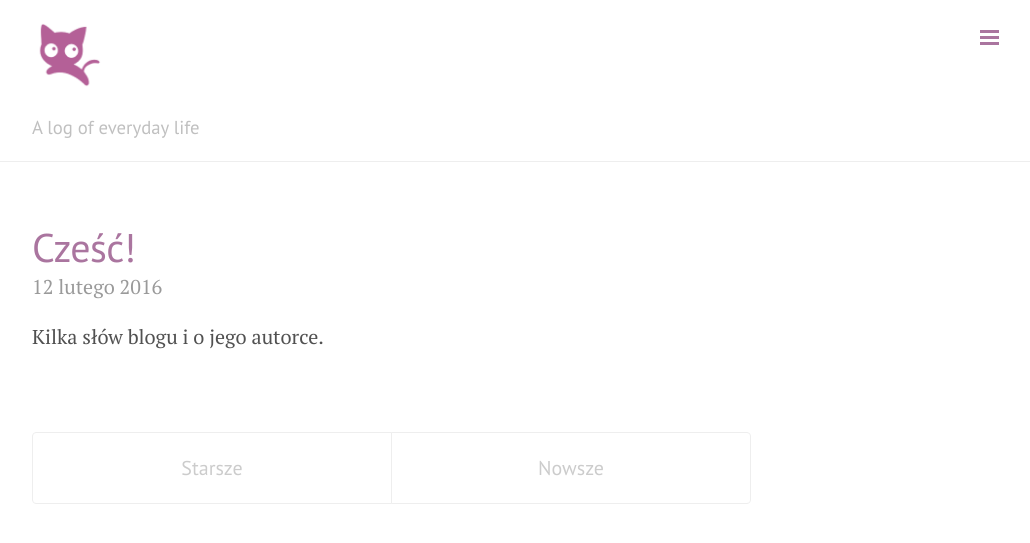
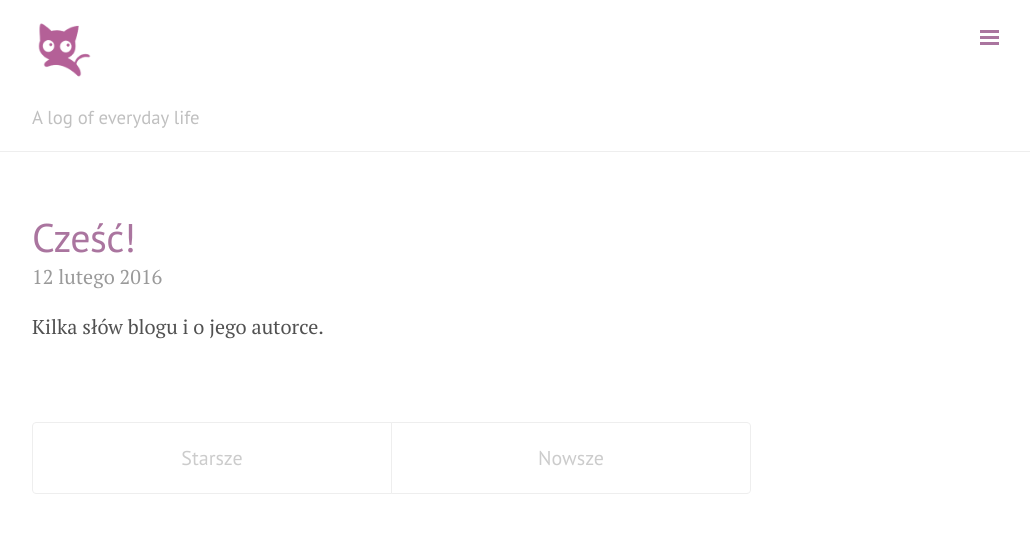
Before and after one commit to pumiko/pumiko.github.io, a Jekyll site: the page built from index.html, in a window 1280 px wide. Shown: the top 543 px of the page, without its empty margins (248-1278 px from the left). Built offline with Jekyll 4.4.1, drawn with Linux system fonts in a browser that asks for light colours; nearby versions of some CDN libraries; the list of posts is cut into pages by our own code.

Commit message:
Update default.html

```diff
--- a/_layouts/default.html
+++ b/_layouts/default.html
@@ -13,8 +13,7 @@
       <div class="masthead">
         <div class="container">
           <h3 class="masthead-title">
-            <a href="/" title="Home"><img src="/public/apple-touch-icon-144-precomposed.png" alt="pumiko icon" style="width:70px;height:70px;"></a>
-            <small>{{ site.tagline }}</small>
+            <a href="/" title="Home"><img src="/public/apple-touch-icon-144-precomposed.png" alt="pumiko icon" style="width:60px;height:60px;"></a> <small>{{ site.tagline }}</small>
           </h3>
         </div>
       </div>
```
